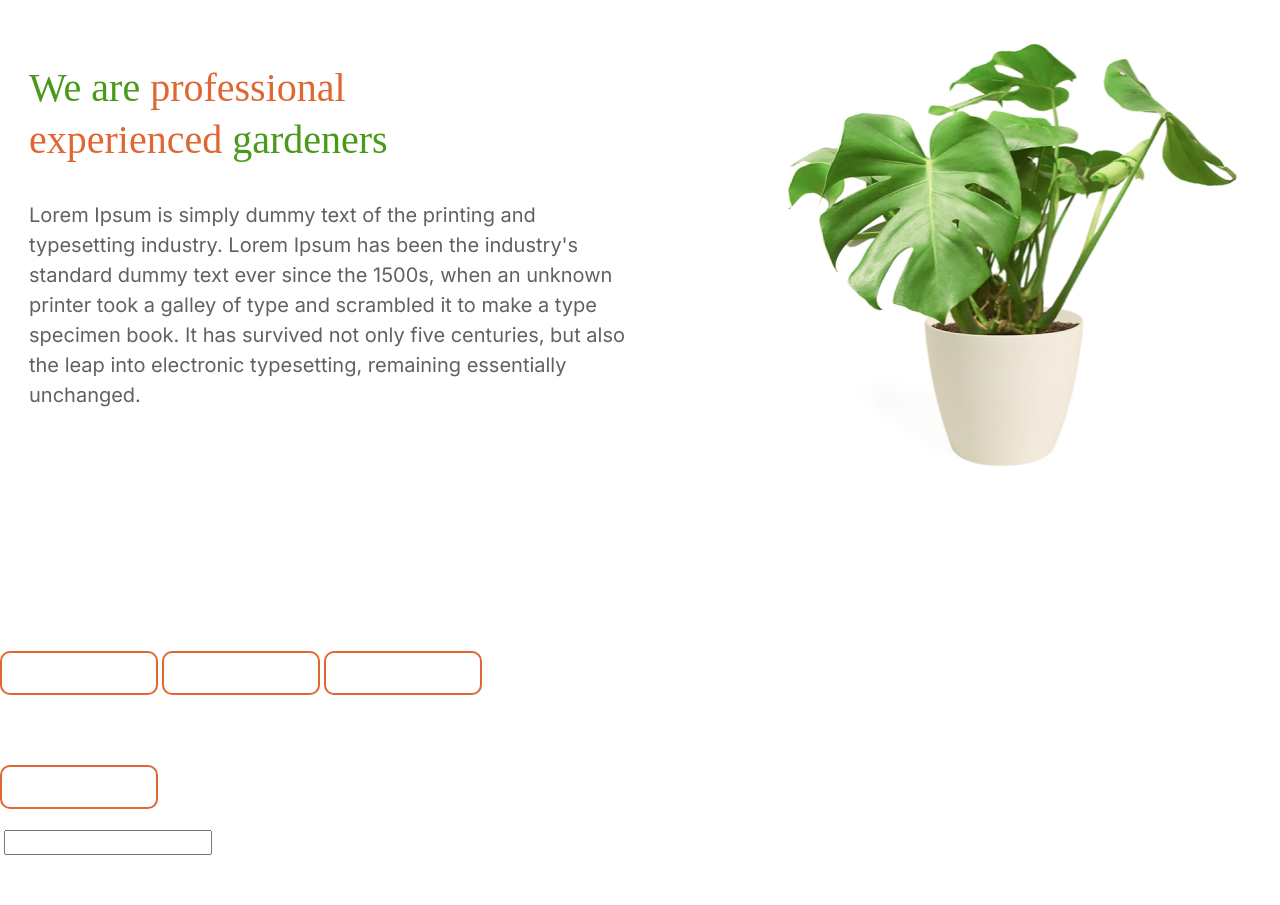
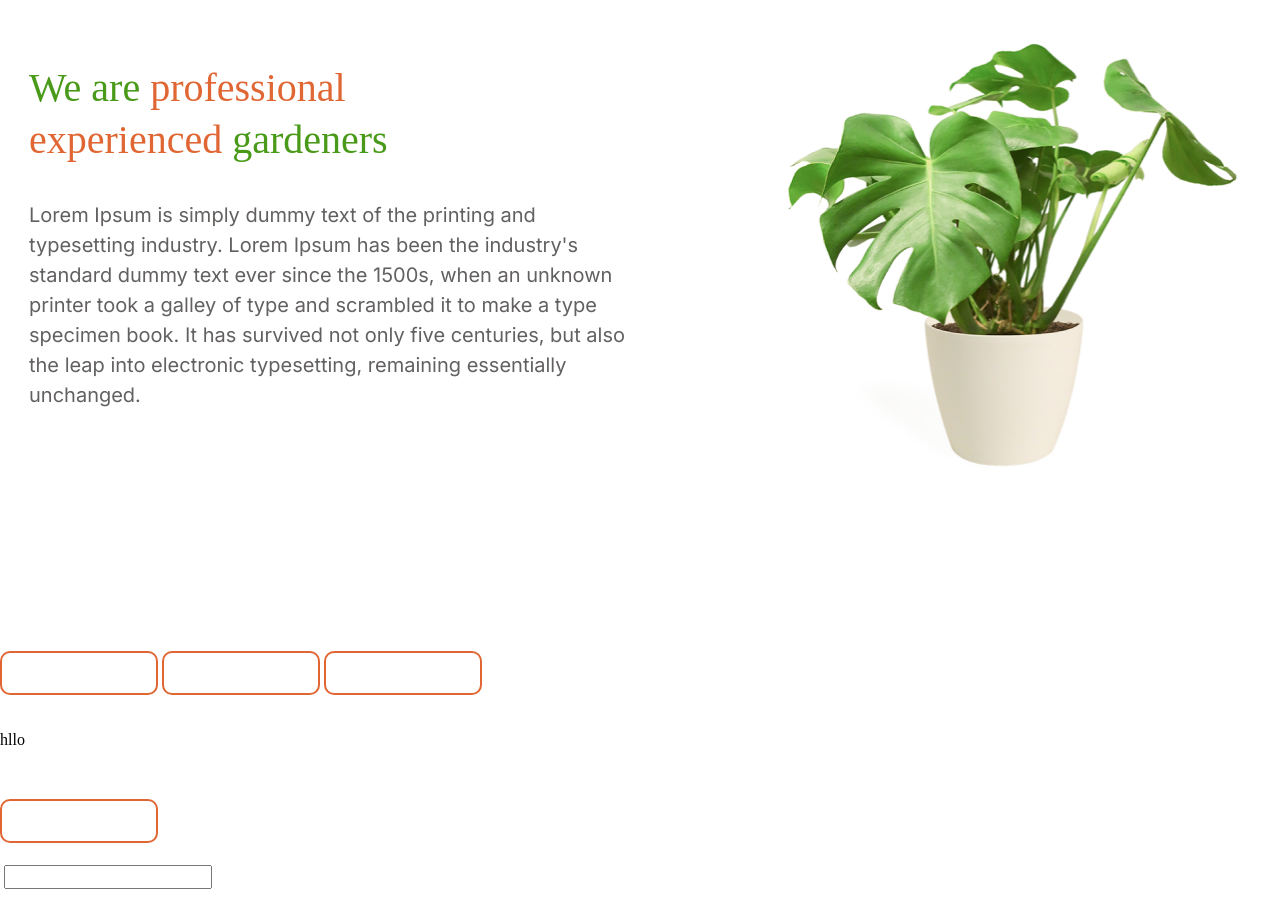
Before and after one commit to Artem589/Plants, a website: page index.html in a window 1280 px wide. Shown: the part 763-1668 px from the top of the page. Before the commit the page ends 1638 px from the top, so only its background shows below. Drawn offline with nearby package versions, Linux system fonts and the light colour scheme.

Commit message:
test-commit

```diff
--- a/index.html
+++ b/index.html
@@ -71,7 +71,7 @@
             <button class="btn"></button>
             <div class="card">
                 <img src="" alt="">
-                <p class="subtitle"></p>
+                <p class="subtitle">hllo</p>
                 <p class="text"></p>
             </div>
         </div>
```
